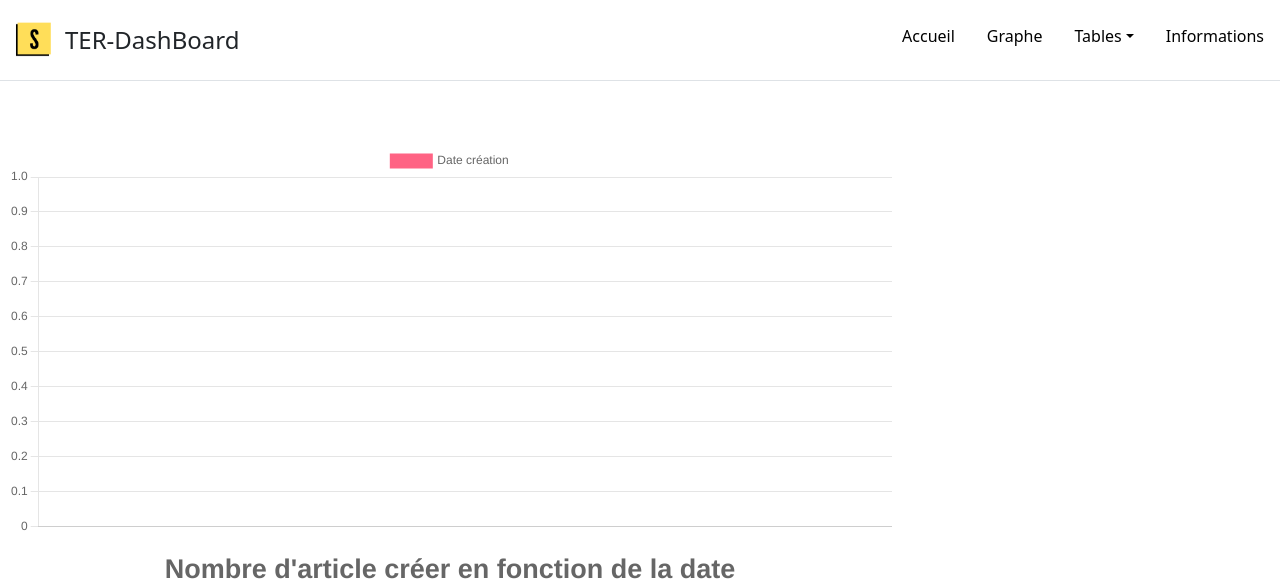
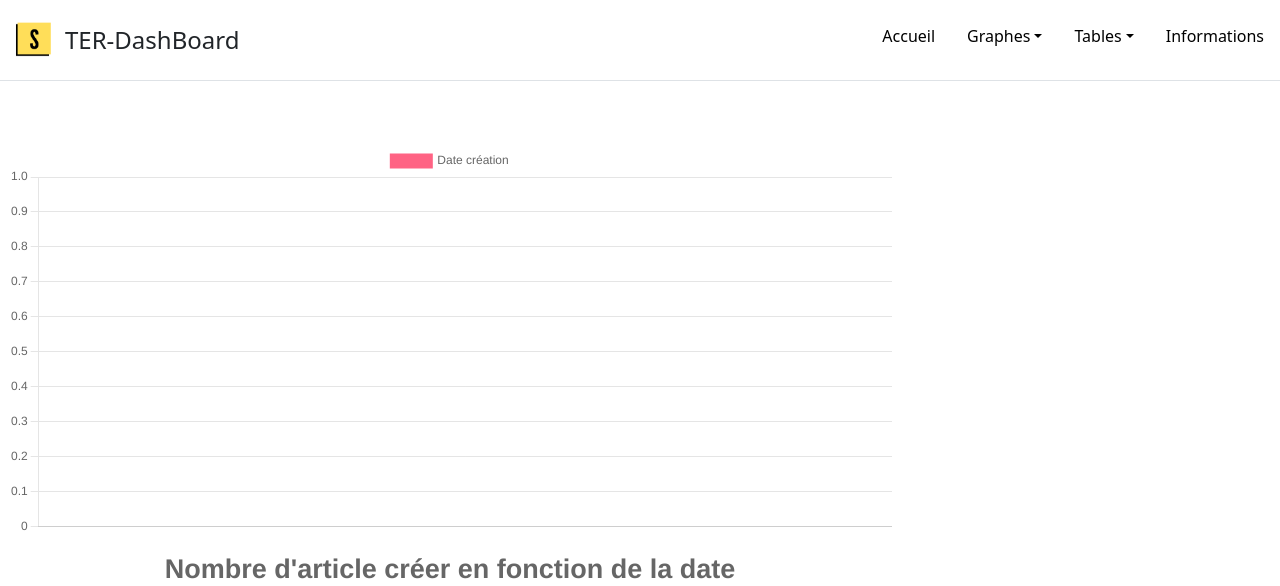
Before and after one commit to theophiIe/TER-dashboard, a Node server app: page /graphe-article in a window 1280 px wide. Shown: the top 586 px of the page. Run offline with Node 20, Linux system fonts and the light colour scheme; data that the repository does not hold is empty; some libraries are stand-ins or nearby versions.

Commit message:
[feature] : ajout menu déroulant pour afficher les graphes

```diff
--- a/views/templates/header.ejs
+++ b/views/templates/header.ejs
@@ -6,7 +6,13 @@
 
     <ul class="nav nav-pills justify-content-center py-3">
         <li class="nav-item"><a href="/home" class="nav-link" aria-current="page">Accueil</a></li>
-        <li class="nav-item"><a href="/graphe" class="nav-link">Graphe</a></li>
+        <li class="nav-item dropdown">
+            <a class="nav-link dropdown-toggle" data-bs-toggle="dropdown" href="#" role="button" aria-expanded="false">Graphes</a>
+            <ul class="dropdown-menu">
+                <li><a class="dropdown-item" href="/graphe-article">Nombres d'articles par mois</a></li>
+                <li><a class="dropdown-item" href="/graphe-auteur">Classement auteurs</a></li>
+            </ul>
+        </li>
         <li class="nav-item dropdown">
             <a class="nav-link dropdown-toggle" data-bs-toggle="dropdown" href="#" role="button" aria-expanded="false">Tables</a>
             <ul class="dropdown-menu">
```
